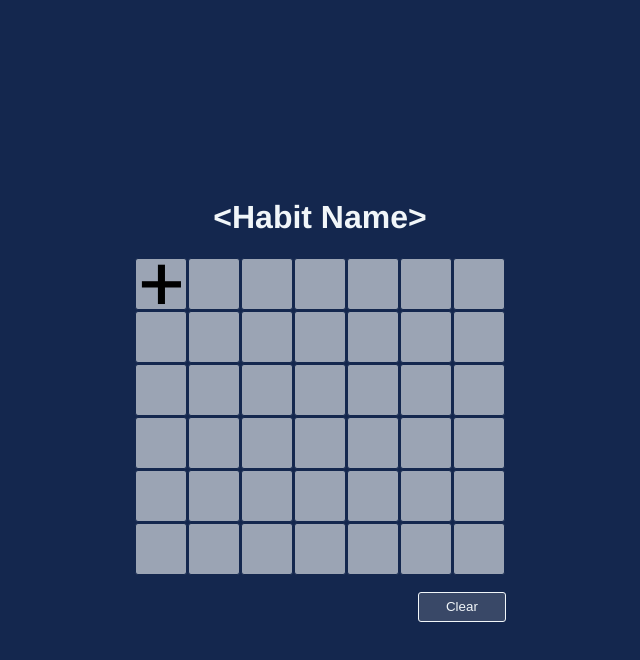
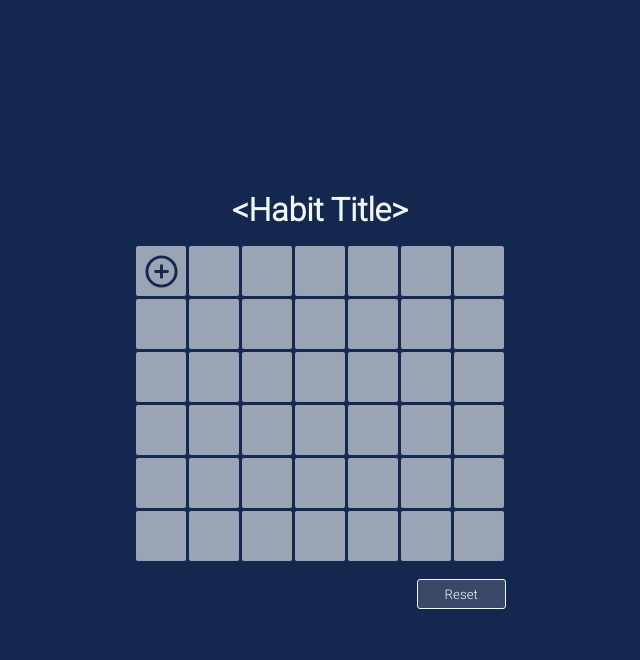
Before and after one commit to shah-a/int1.1, a plain HTML site: page index.html in a window 1280 px wide. Both pictures are taken after a click on the element 481 px from the left and 284 px from the top of the page. Shown: the whole page, without its empty margins (320-960 px from the left). Drawn offline with Linux system fonts and the light colour scheme.

Commit message:
[Add] .svg icons to replace G/R/Y backgrounds

```diff
--- a/index.html
+++ b/index.html
@@ -10,12 +10,12 @@
 
 <body>
   <div id="wrapper">
-    <h1>&lt;Habit Name&gt;</h1>
+    <h1>&lt;Habit Title&gt;</h1>
     <div id="box-container">
       <!-- Dynamically generate boxes here -->
     </div>
-    <div id="clear-button">
-      <button id="clear">Clear</button>
+    <div id="reset-button">
+      <button id="reset">Reset</button>
     </div>
   </div>
 
--- a/script.js
+++ b/script.js
@@ -1,20 +1,22 @@
 const boxContainer = document.getElementById("box-container");
-const clearButton = document.getElementById("clear");
+const resetButton = document.getElementById("reset");
 const boxesArray = [];
 
 // -----------------------------------
 // Handles clicks on boxes - transparent background version
 function boxClick(e) {
   if (e.target.style.backgroundImage === '') {
-    e.target.style.backgroundImage = 'url("./img/+.png")';
-  } else if (e.target.style.backgroundImage === 'url("./img/+.png")') {
-    e.target.style.backgroundImage = 'url("./img/-.png")';
-  } else if (e.target.style.backgroundImage === 'url("./img/-.png")') {
-    e.target.style.backgroundImage = 'url("./img/o.png")';
-  } else if (e.target.style.backgroundImage === 'url("./img/o.png")') {
+    e.target.style.backgroundImage = 'url("./img/+.svg")';
+  } else if (e.target.style.backgroundImage === 'url("./img/+.svg")') {
+    e.target.style.backgroundImage = 'url("./img/-.svg")';
+  } else if (e.target.style.backgroundImage === 'url("./img/-.svg")') {
+    e.target.style.backgroundImage = 'url("./img/o.svg")';
+  } else if (e.target.style.backgroundImage === 'url("./img/o.svg")') {
     e.target.style.backgroundImage = 'url("./img/x.png")';
+    e.target.style.backgroundSize = 'cover';
   } else {
     e.target.style.backgroundImage = '';
+    e.target.style.backgroundSize = '';
   }
 }
 
@@ -41,8 +43,8 @@ function generateBoxes() {
 generateBoxes();
 
 // -----------------------------------
-// Handles clicks on "clear" button
-function clearBoxes() {
+// Handles clicks on "reset" button
+function resetBoxes() {
   while (boxContainer.hasChildNodes()) {
     boxContainer.removeChild(boxContainer.firstChild);
   }
@@ -50,4 +52,4 @@ function clearBoxes() {
   generateBoxes();
 }
 
-clearButton.addEventListener("click", clearBoxes);
+resetButton.addEventListener("click", resetBoxes);
--- a/style.css
+++ b/style.css
@@ -4,6 +4,8 @@
 #394867
 #9ba4b4
 */
+
+@import url('https://fonts.googleapis.com/css2?family=Roboto:wght@300&display=swap');
 
 html, body {
   margin: 0;
@@ -14,7 +16,7 @@ body {
   display: flex;
   justify-content: center;
   align-items: center;
-  font-family: "Helvetica", sans-serif;
+  font-family: 'Roboto', sans-serif;
   background-color: #14274e;
 }
 
@@ -25,6 +27,7 @@ body {
 }
 
 #wrapper h1 {
+  margin: 0 0 1rem 0;
   color: #f1f6f9;
 }
 
@@ -39,7 +42,8 @@ body {
   height: 50px;
   border: 1px solid #14274e;
   border-radius: 3px;
-  background-size: cover;
+  background-size: 70%;
+  background-repeat: no-repeat;
   background-position: center;
   background-color: #9ba4b4;
 }
@@ -49,12 +53,13 @@ body {
   background-color: #f1f6f9;
 }
 
-#clear-button {
+#reset-button {
   align-self: flex-end;
-  margin: 1em 0 0 0;
+  margin: 1rem 0 0 0;
 }
 
-#clear-button > #clear {
+#reset-button > #reset {
+  font-family: 'Roboto', sans-serif;
   padding: 0.5em 2em;
   color: #f1f6f9;
   background-color: #394867;
@@ -62,8 +67,8 @@ body {
   border-radius: 3px;
 }
 
-#clear-button > #clear:hover {
-  color: #394867;
+#reset-button > #reset:hover {
+  color: #14274e;
   background-color: #f1f6f9;
   cursor: pointer;
   transition: all 0.2s;
```
Also changed, not shown: img/+.png (deleted), img/+.svg (added), img/-.png (deleted), img/-.svg (added), img/o.png (deleted), img/o.svg (added), img/x.png, 1 other file.
